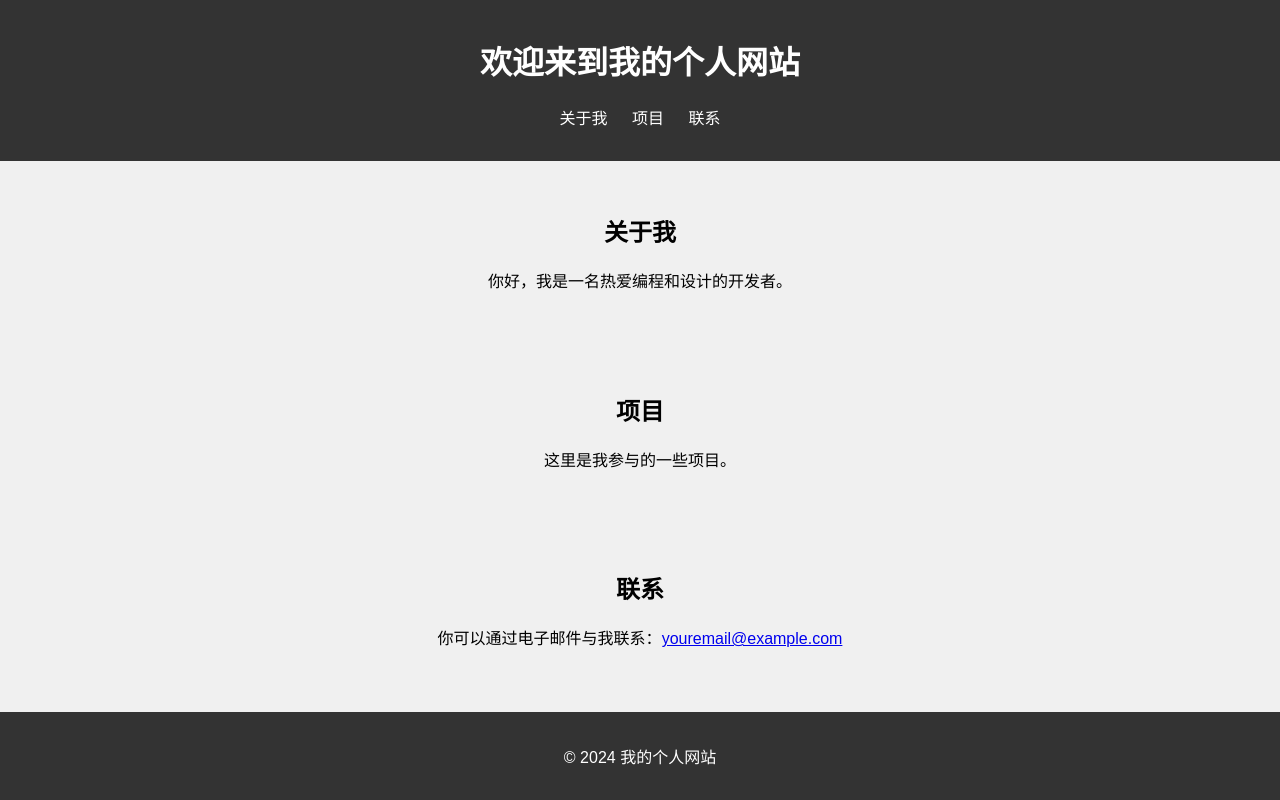
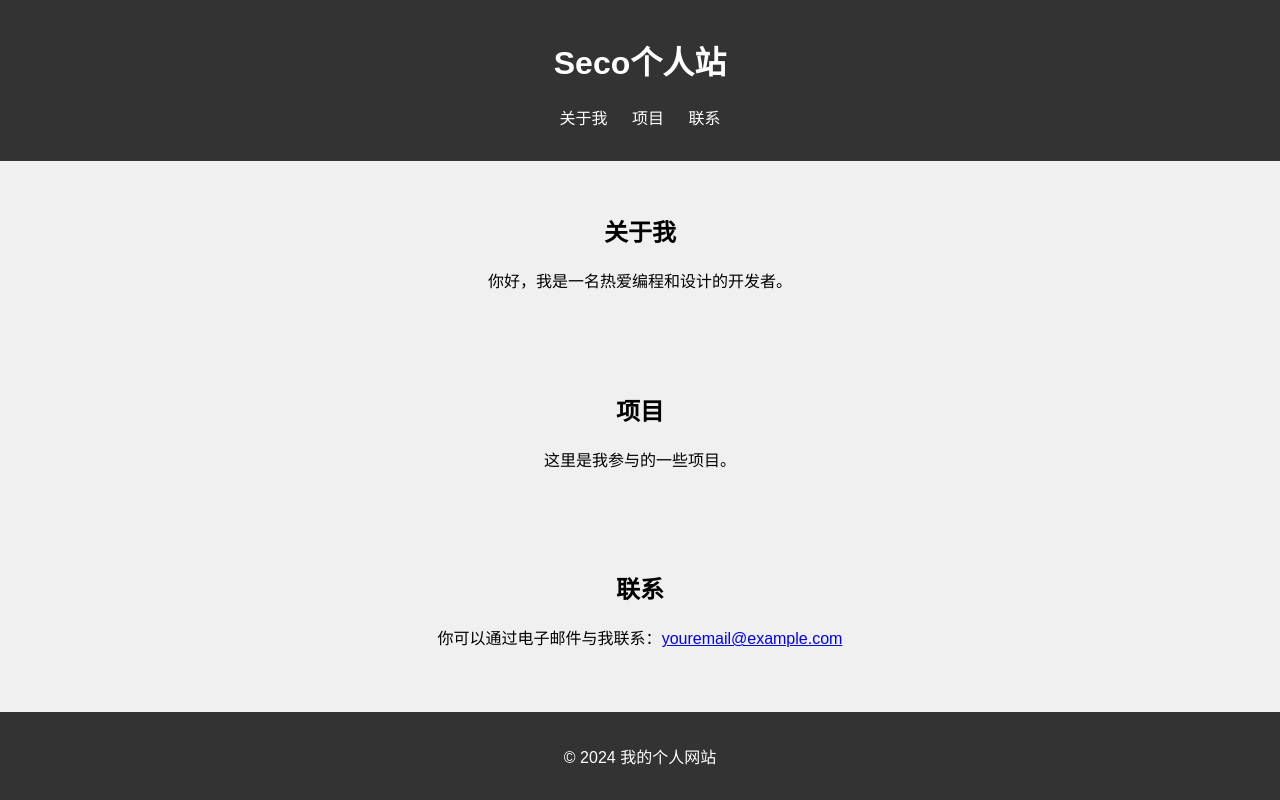
Before and after one commit to Seco496/Seco496.github.io, a plain HTML site: page index.html in a window 1280 px wide. Drawn offline with Linux system fonts and the light colour scheme.

Commit message:
Update index.html

```diff
--- a/index.html
+++ b/index.html
@@ -46,7 +46,7 @@
 </head>
 <body>
     <header>
-        <h1>欢迎来到我的个人网站</h1>
+        <h1>Seco个人站</h1>
         <nav>
             <ul>
                 <li><a href="#about">关于我</a></li>
```
